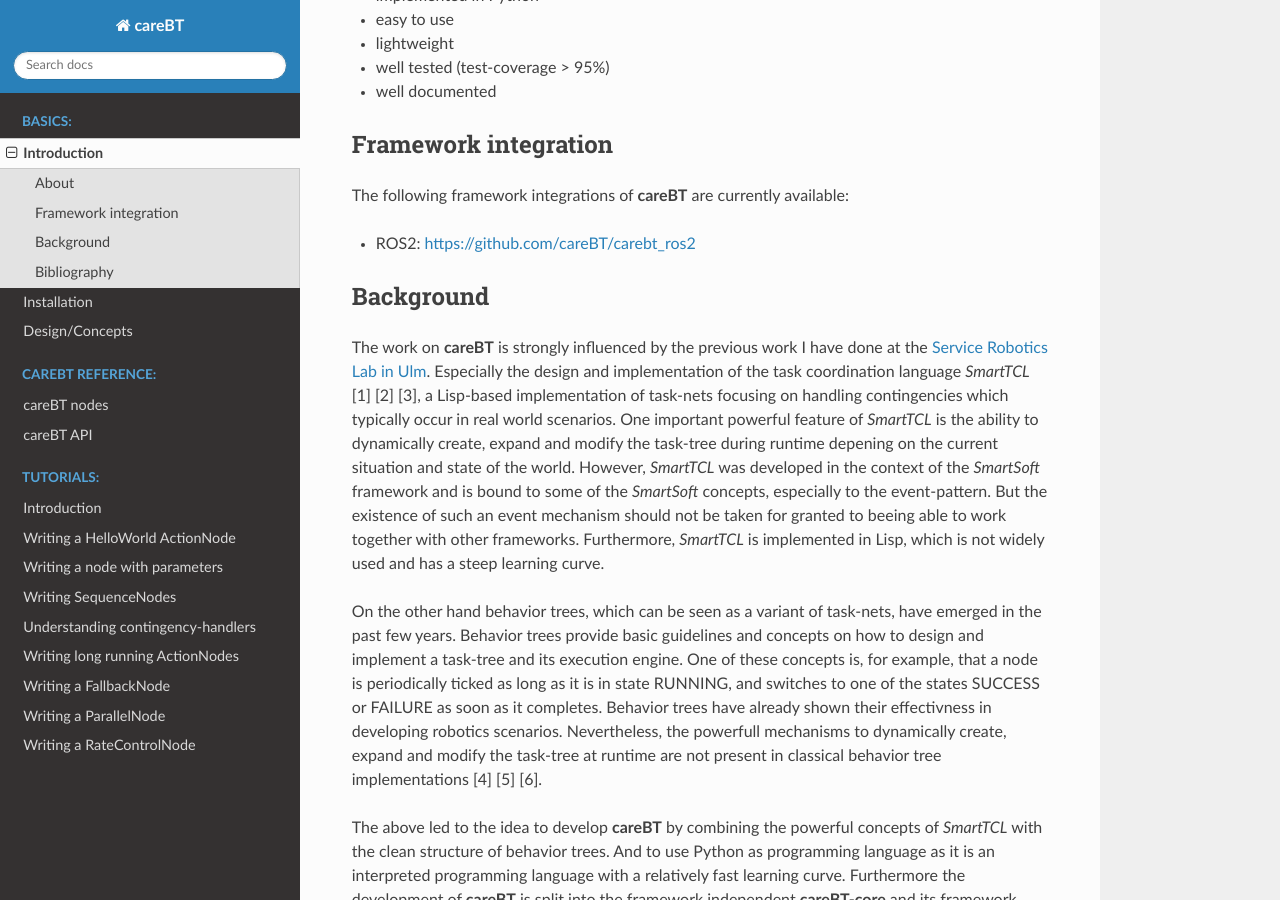
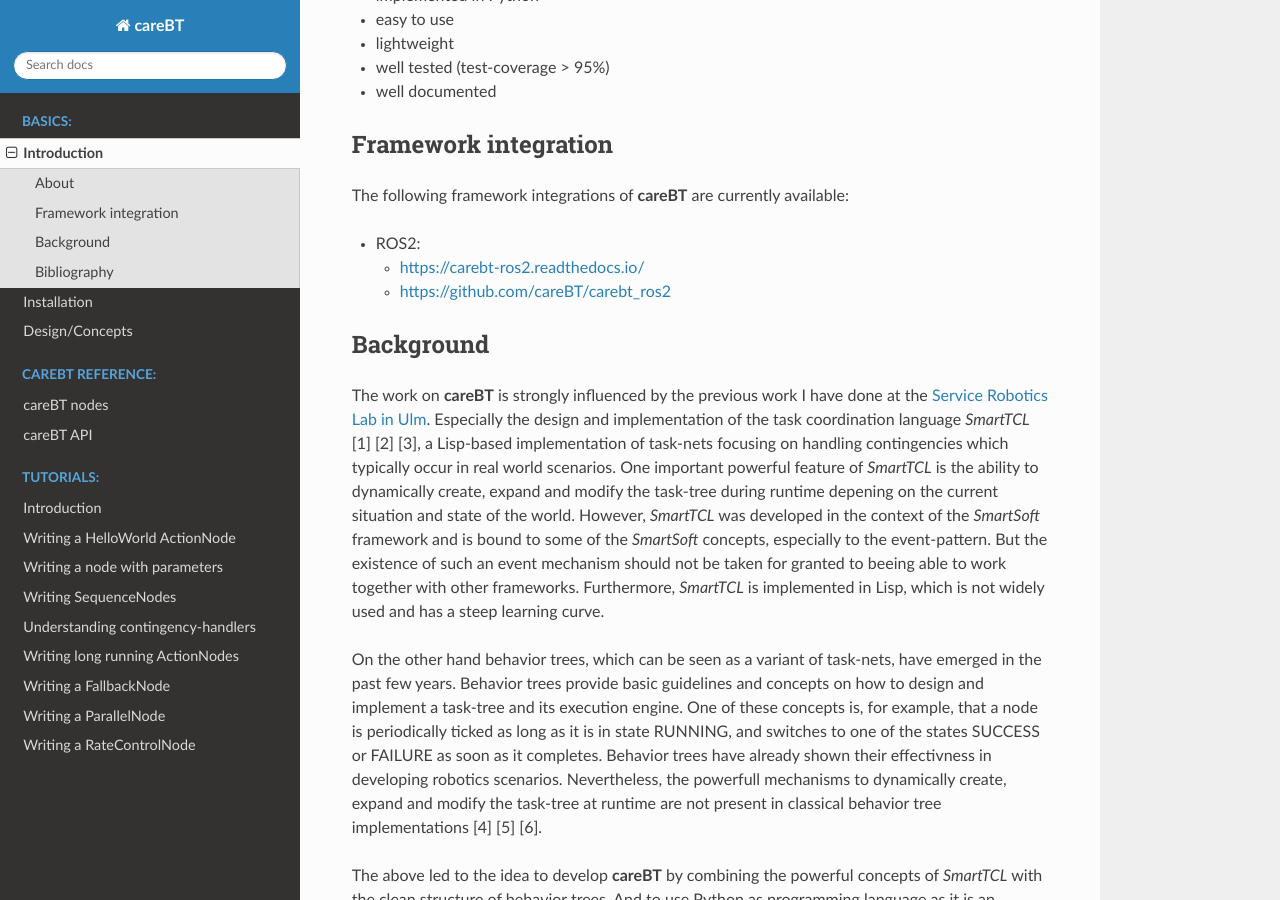
Before and after one commit to careBT/carebt_core, a Sphinx documentation site: the page built from docs/introduction.rst, in a window 1280 px wide and 900 px high, scrolled down 496 px. Built offline with Sphinx 7.4.7 and the Read the Docs theme 2.0.0, drawn with Linux system fonts in a browser that asks for light colours; some of the changed lines change nothing that is shown.

Commit message:
add carebt-ros2.readthedocs link

```diff
--- a/docs/introduction.rst
+++ b/docs/introduction.rst
@@ -27,7 +27,10 @@
 
 The following framework integrations of **careBT** are currently available:
 
-* ROS2: https://github.com/careBT/carebt_ros2
+* ROS2:
+
+  * https://carebt-ros2.readthedocs.io/
+  * https://github.com/careBT/carebt_ros2
 
 Background
 ----------
```
